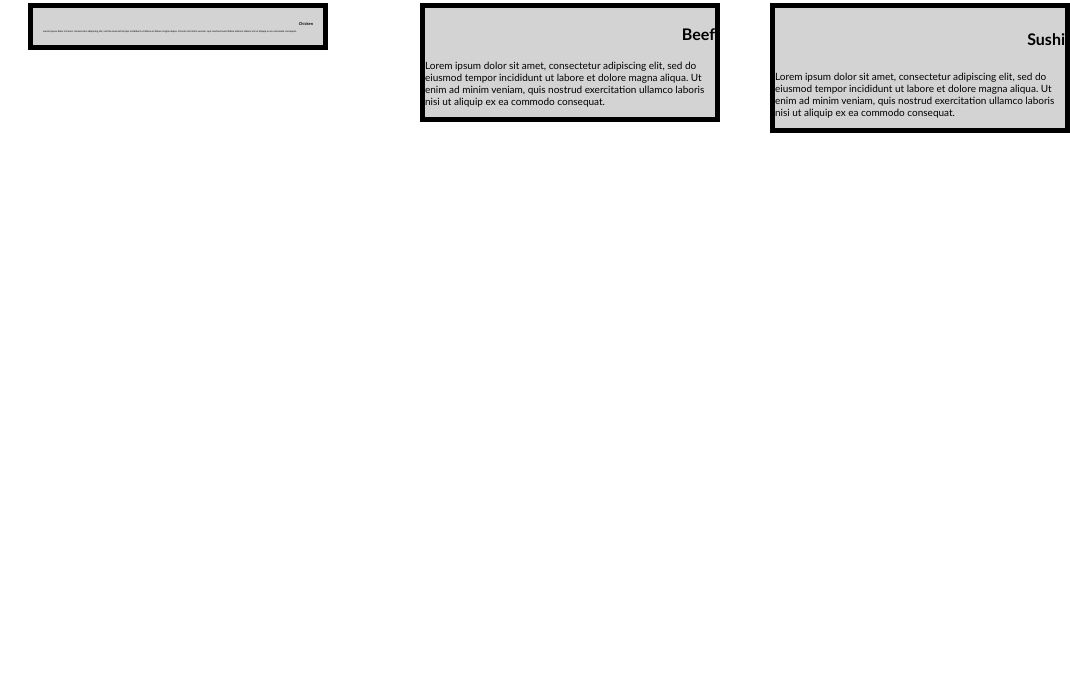
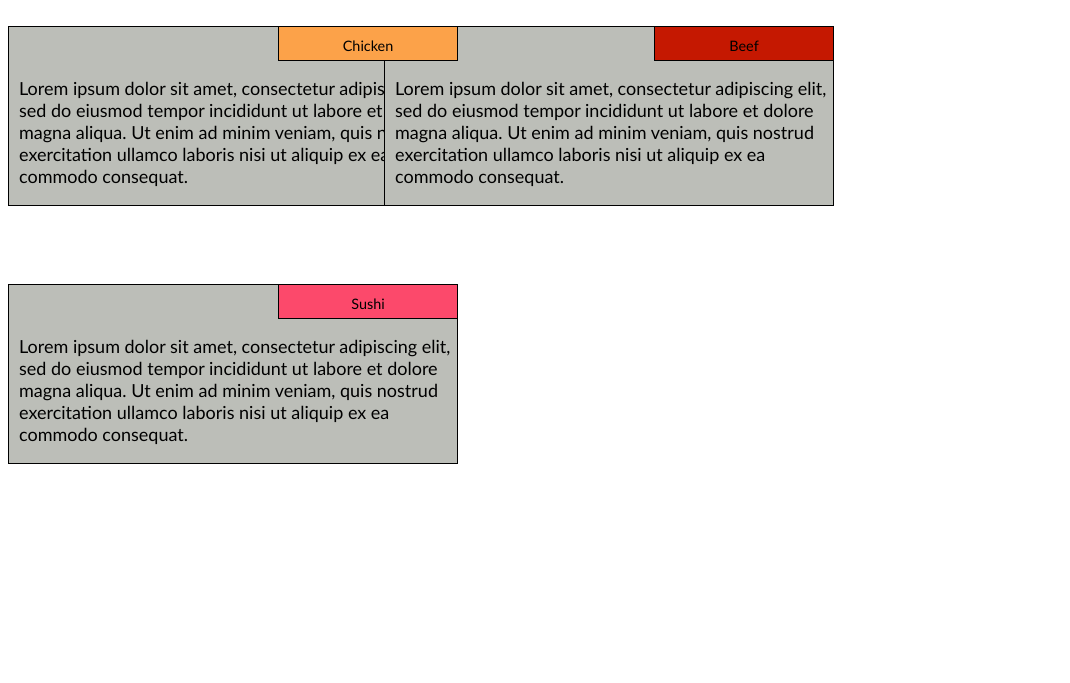
Before and after one commit to SheliaM/coursera-test, a plain HTML site: page module2-solution/index.html in a window 768 px wide. Shown: the part 117-800 px from the top of the page, 1070 px wide, since content can reach past the window. Drawn offline with Linux system fonts and the light colour scheme; files that its build step writes are made by us from their sources.

Commit message:
updated CSS file

```diff
--- a/module2-solution/index.html
+++ b/module2-solution/index.html
@@ -5,7 +5,7 @@
       <meta charset="utf-8">
       <meta name="viewport" content="width=device-width, initial-scale=1">
       <title>Module 2 Solution</title>
-      <link href="coursera-test/module2-solution/module2.css" type="text/css"
+      <link href="module2.css" type="text/css"
         rel="stylesheet" />
     </head>
 
@@ -17,21 +17,27 @@
         </div>
 
 
-      <div>class ="row">
+      <div class ="row">
 
-        <div class="col-lg3 col-md-6 col-sm-1" id="box1">
-          <h2>Chicken</h2>
-          <p>Lorem ipsum dolor sit amet, consectetur adipiscing elit, sed do eiusmod tempor incididunt ut labore et dolore magna aliqua. Ut enim ad minim veniam, quis nostrud exercitation ullamco laboris nisi ut aliquip ex ea commodo consequat.</p>
+        <div id="column">
+          <div class="col-lg-4 col-md-6 col-sm-1">
+            <p id="item1">Chicken</p>
+            <p>Lorem ipsum dolor sit amet, consectetur adipiscing elit, sed do eiusmod tempor incididunt ut labore et dolore magna aliqua. Ut enim ad minim veniam, quis nostrud exercitation ullamco laboris nisi ut aliquip ex ea commodo consequat.</p>
+          </div>
         </div>
 
-        <div id="box2">
-          <h3>Beef</h3>
-          <p>Lorem ipsum dolor sit amet, consectetur adipiscing elit, sed do eiusmod tempor incididunt ut labore et dolore magna aliqua. Ut enim ad minim veniam, quis nostrud exercitation ullamco laboris nisi ut aliquip ex ea commodo consequat.</p>
+        <div id="column">
+          <div class="col-lg-4 col-md-6 col-sm-1">
+            <p id="item2">Beef</p>
+            <p>Lorem ipsum dolor sit amet, consectetur adipiscing elit, sed do eiusmod tempor incididunt ut labore et dolore magna aliqua. Ut enim ad minim veniam, quis nostrud exercitation ullamco laboris nisi ut aliquip ex ea commodo consequat.</p>
+          </div>
         </div>
 
-        <div id="box3">
-          <h4>Sushi</h4>
-          <p>Lorem ipsum dolor sit amet, consectetur adipiscing elit, sed do eiusmod tempor incididunt ut labore et dolore magna aliqua. Ut enim ad minim veniam, quis nostrud exercitation ullamco laboris nisi ut aliquip ex ea commodo consequat.</p>
+        <div id="column">
+          <div class="col-lg-4 col-md-6 col-sm-1">
+            <p id="item3">Sushi</p>
+            <p>Lorem ipsum dolor sit amet, consectetur adipiscing elit, sed do eiusmod tempor incididunt ut labore et dolore magna aliqua. Ut enim ad minim veniam, quis nostrud exercitation ullamco laboris nisi ut aliquip ex ea commodo consequat.</p>
+          </div>
         </div>
 
       </div>
--- a/module2-solution/module2.css
+++ b/module2-solution/module2.css
@@ -1,18 +1,95 @@
 body {
   font-family: Trebuchet MS, Tahoma, sans-serif;
-  font-size: 20px;
+  font-size: 18px;
 }
 /****************Base Styles*****************/
 *{
   box-sizing: border-box;
-  }
+}
 /*******************************************/
+
+h1 {
+  text-align: center;
+  margin-bottom: 15px;
+}
+
+
+#column {
+  background-color: #BCBEB8;
+
+
+}
+p {
+  background-color: #BCBEB8;
+  border: 1px solid black;
+  width: 450px;
+  height: 180px;
+  margin-top: 60px;
+
+  padding: 50px 1px 10px 10px;
+  font-family: Trebuchet MS;
+  color: black;
+}
+
+#item1 {
+    position: absolute;
+    margin-left: 270px;
+    margin-right: 48px;
+    margin-bottom: 0;
+    margin-top: 60px;
+    background-color: #fca249;
+    border: 1px solid black;
+    width: 180px;
+    height: 35px;
+    text-align: center;
+    vertical-align: middle;
+    font-size: 80%;
+    padding: 10px 10px 0 10px;
+}
+
+#item2 {
+    position: absolute;
+    margin-left: 270px;
+    margin-right: 19px;
+    margin-bottom: 0;
+    margin-top: 60px;
+    background-color: #c51801;
+    border: 1px solid black;
+    width: 180px;
+    height: 35px;
+    text-align: center;
+    vertical-align: middle;
+    font-size: 80%;
+    padding: 10px 10px 0 10px;
+}
+
+#item3 {
+    position: absolute;
+    margin-left: 270px;
+    margin-right: 19px;
+    margin-bottom: 0;
+    margin-top: 60px;
+    background-color: #fc496b;
+    border: 1px solid black;
+    width: 180px;
+    height: 35px;
+    text-align: center;
+    vertical-align: middle;
+    font-size: 80%;
+    padding: 10px 10px 0 10px;
+}
+
+
+
+/* Simple Responsive Framework. */
+.row {
+  width: 100%;
+}
 
 /*********** Large devices only ************/
 @media (min-width: 992px) {
   .col-lg-1, .col-lg-2, .col-lg-3, .col-lg-4, .col-lg-5, .col-lg-6, .col-lg-7, .col-lg-8, .col-lg-9, .col-lg-10, .col-lg-11, .col-lg-12 {
     float: left;
-    border: 1px solid green;
   }
   .col-lg-1 {
     width: 8.33%;
@@ -56,7 +133,6 @@ body {
 @media (min-width: 768px) and (max-width: 991px) {
   .col-md-1, .col-md-2, .col-md-3, .col-md-4, .col-md-5, .col-md-6, .col-md-7, .col-md-8, .col-md-9, .col-md-10, .col-md-11, .col-md-12 {
     float: left;
-    border: 1px solid green;
   }
   .col-md-1 {
     width: 8.33%;
@@ -97,74 +173,10 @@ body {
 }
 
 /********** Small devices only **********/
-@media only screen and (max-width: 768px) {
+//@media only screen and (max-width: 768px) {
   /* For mobile phones: */
-  [class*="col-"] {
-    width: 100%;
-  }
+//  [class*="col-"] {
+//    width: 100%;
+//  }
 
-
-h1 {
-  text-align: center;
-  margin-bottom: 15px;
-  }
-
-
-#box1 {
-  background-color: lightgrey;
-  position: absolute;
-  top: 100px;
-  text-align: left;
-  font-size: 25%;
-  padding: 10px 10px 10px 10px;
-  border: 5px solid black;
-  margin: 20px;
-  width: 300px;
-}
-
-#box2 {
-  background-color: lightgrey;
-  position: absolute;
-  top: 100px;
-  left: 400px;
-  text-align: left;
-  font-size: 25%
-  padding: 10px 10px 10px 10px;
-  border: 5px solid black;
-  margin: 20px;
-  width: 300px;
-}
-
-#box3 {
-  background-color: lightgrey;
-  position: absolute;
-  top: 100px;
-  left: 750px;
-  text-align: left;
-  font-size: 25%
-  padding: 10px 10px 10px 10px;
-  border: 5px solid black;
-  margin: 20px;
-  width: 300px;
-}
-
-
-h2 {
-    text-align: right;
-    font-size: 80%;
-}
-
-h3 {
-  text-align: right;
-  font-size: 80%;
-}
-
-h4 {
-  text-align: right;
-  font-size: 80%;
-}
-
-p {
-  font-size: 50%;
-  text-align: left;
-}
+/****************************************/
```
